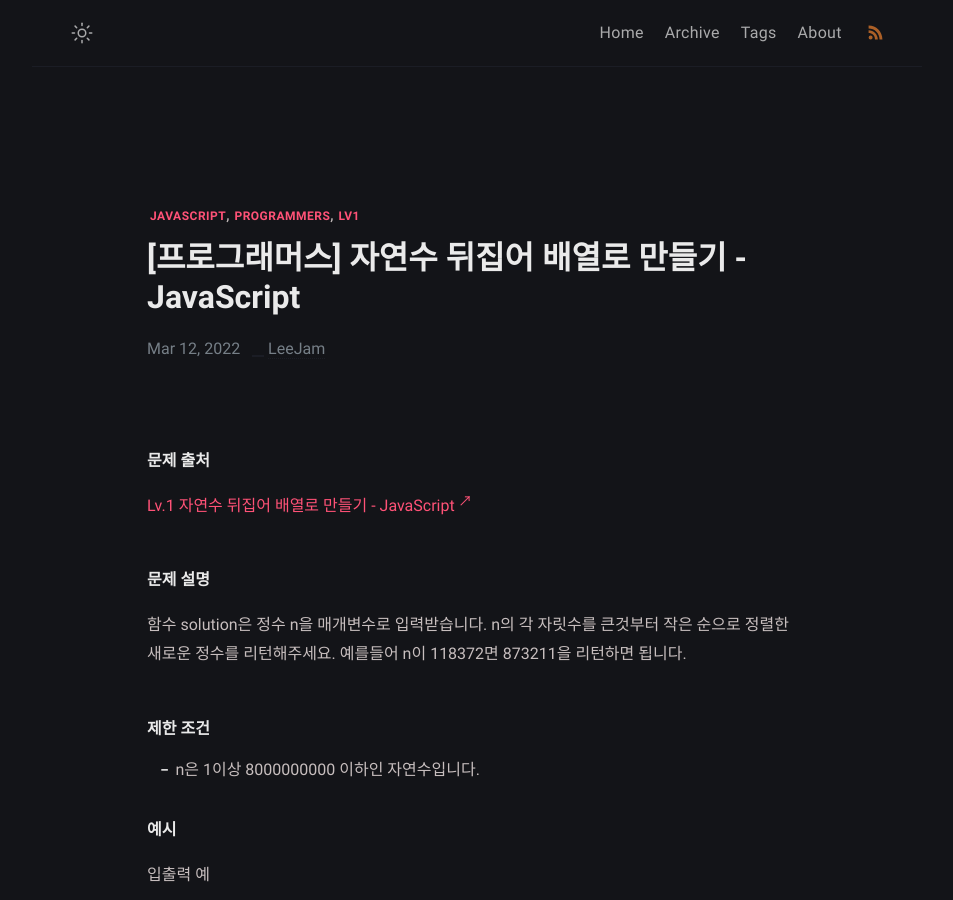
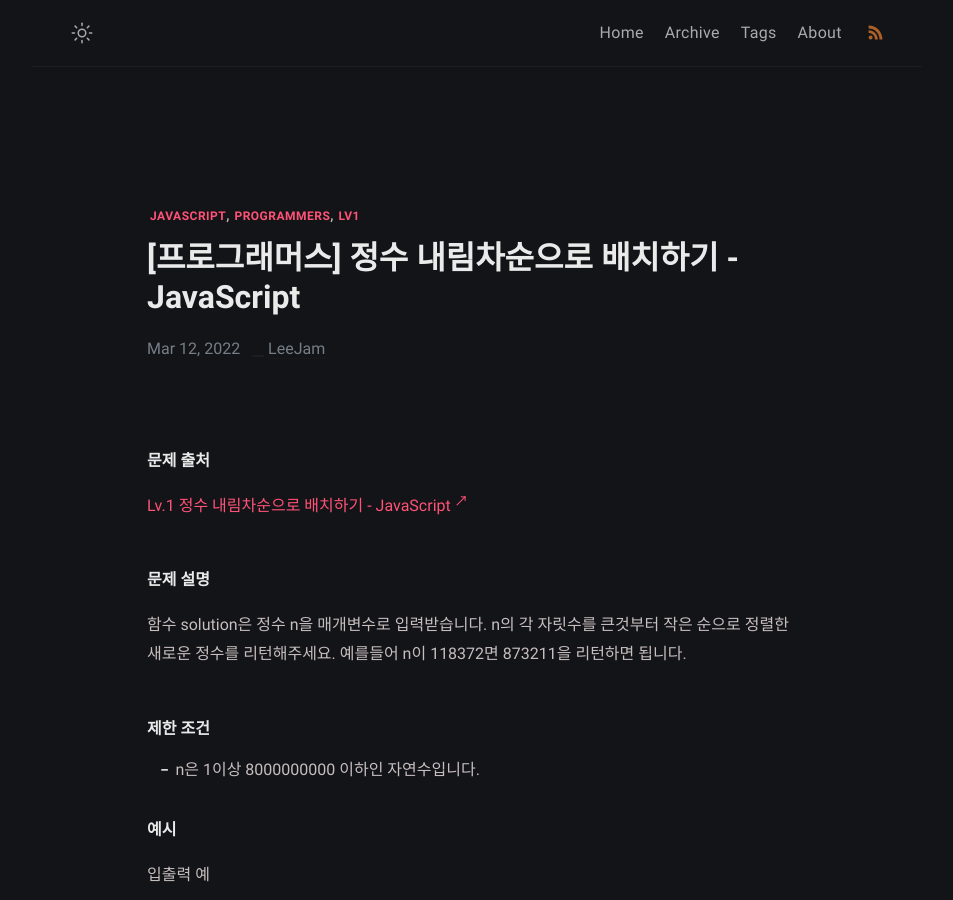
Before and after one commit to LeeJams/LeeJams.github.io, a Jekyll site: the page built from _posts/programmers/lv1/2022-03-12-정수-내림차순으로-배치하기.md, in a window 1280 px wide and 900 px high. Shown: the whole window, without its empty margins (163-1116 px from the left). Built offline with Jekyll 4.4.1, drawn with Linux system fonts in a browser that asks for light colours; comment, search, counter and statistics services are not loaded.

Commit message:
정수 내림차순으로 배치하기 제목 오타

```diff
--- a/_posts/programmers/lv1/2022-03-12-정수-내림차순으로-배치하기.md
+++ b/_posts/programmers/lv1/2022-03-12-정수-내림차순으로-배치하기.md
@@ -1,10 +1,10 @@
 ---
 layout: post
-title: "[프로그래머스] 자연수 뒤집어 배열로 만들기 - JavaScript"
+title: "[프로그래머스] 정수 내림차순으로 배치하기 - JavaScript"
 tags: [JAVASCRIPT, PROGRAMMERS, LV1]
 ---
 ##### 문제 출처
-[Lv.1 자연수 뒤집어 배열로 만들기 - JavaScript](https://programmers.co.kr/learn/courses/30/lessons/12933?language=javascript){:target="_blank"}
+[Lv.1 정수 내림차순으로 배치하기 - JavaScript](https://programmers.co.kr/learn/courses/30/lessons/12933?language=javascript){:target="_blank"}
 
 ##### 문제 설명
 함수 solution은 정수 n을 매개변수로 입력받습니다. n의 각 자릿수를 큰것부터 작은 순으로 정렬한 새로운 정수를 리턴해주세요. 예를들어 n이 118372면 873211을 리턴하면 됩니다.
```
